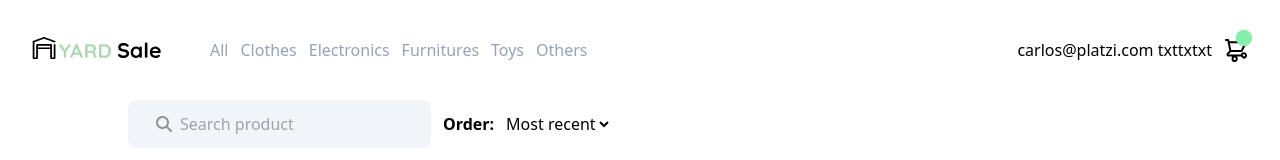
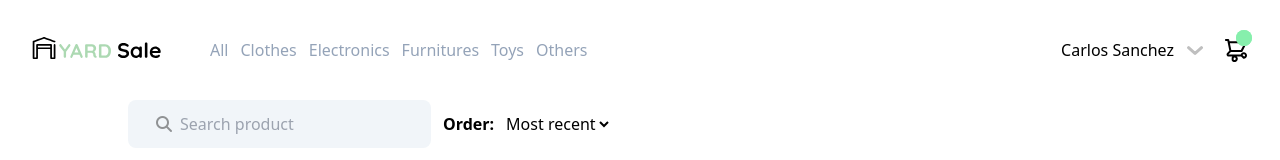
Before and after one commit to Guapura89/react-shop, a React app: page / in a window 1280 px wide. Shown: the top 160 px of the page. Built offline with nearby package versions, Linux system fonts and the light colour scheme.

Commit message:
feat: Add user menu

```diff
--- a/src/components/Header.jsx
+++ b/src/components/Header.jsx
@@ -2,12 +2,14 @@
 import menu_logo from '../assets/icons/icon_menu.svg';
 import logo from '../assets/logos/logo_yard_sale.svg';
 import shopping_cart from '../assets/icons/icon_shopping_cart.svg';
+import arrow from '../assets/icons/flechita.svg';
 
+import Menu from './Menu';
 import { useState } from 'react';
 
 const Header = () => {
-    const [userName, setUserName] = useState('carlos@platzi.com');
-    const [hi, setHi] = useState('txttxtxt');
+    const [userName, setUserName] = useState( 'Carlos Sanchez' );
+    const [display, setDisplay] = useState(true);
     return (
         <nav className='flex justify-between w-92 mx-auto px-8 h-[100px] min-w-[280px] 2xl:w-[80%]'>
 
@@ -38,7 +40,17 @@ const Header = () => {
 
             <div className="navbar-right items-center flex max-[640px]:hidden">
                 <ul className='flex gap-3'>
-                    <li className="navbar-email hover:text-slate-500 hover:cursor-pointer" onClick={() => setUserName('Hello')}>{ userName } { hi }</li>
+                    <li className="navbar-email flex gap-4 mx-3 relative select-none" onClick={() => setDisplay( !display )}>
+                        <p className='hover:text-slate-500 hover:cursor-pointer relative'>
+                            { userName }
+                        </p>
+                        <img src={ arrow } alt="arrow" className='w-[10px] rotate-90 hover:cursor-pointer' />
+
+                        {/* this could be a component */}
+                        <div style={{ display: display ? 'none' : 'block'}} className='absolute text-right -bottom-40 right-0 w-auto h-[150px] bg-white font-bold py-3 px-5 shadow-lg z-10'>
+                            <Menu />
+                        </div>
+                    </li>
                     <li className="navbar-shopping-cart">
                         <div className='relative'>
                             <img src={ shopping_cart } alt="shopping cart relative" className='hover:cursor-pointer' />
--- /dev/null
+++ b/src/components/Menu.jsx
@@ -0,0 +1,12 @@
+const Menu = () => {
+    return (
+        <ul>
+            <li className='hover:text-slate-500 hover:cursor-pointer my-2'><a href="/my-orders">My orders</a></li>
+            <li className='hover:text-slate-500 hover:cursor-pointer my-2'><a href="/"></a>My account</li>
+            <hr />
+            <li className='hover:text-slate-500 hover:cursor-pointer my-2 text-green-300 mt-4'><a href="/">Sign out</a></li>
+        </ul>
+    );
+}
+
+export default Menu;
--- a/src/components/ProductCard.jsx
+++ b/src/components/ProductCard.jsx
@@ -3,12 +3,10 @@ import Add from '../assets/icons/bt_add_to_cart.svg';
 const product = 'https://images.pexels.com/photos/276517/pexels-photo-276517.jpeg?auto=compress&cs=tinysrgb&dpr=2&h=650&w=940';
 
 
-import Header from './Header';
-
 const ProductCard = () => {
     return (
         <div className="product-card">
-            <img src={ product } alt="Product image" className='rounded-[25px]' />
+            <img src={ product } alt="Product image" className='rounded-[25px] hover:cursor-pointer' />
             <div className="product-info flex justify-between items-center p-2">
                 <div>
                     <p className='font-bold'>$120,00</p>
--- a/src/containers/ShopingCart.jsx
+++ b/src/containers/ShopingCart.jsx
@@ -9,7 +9,7 @@ const ShopingCart = () => {
             <div className='w-4/5 mx-auto'>
                 <div className="title-container flex gap-4 hover:cursor-pointer">
                     <img src={ flechita } alt="arrow" className='-rotate-180' />
-                    <p class="title font-bold">My order</p>
+                    <p className="title font-bold">My order</p>
                 </div>
 
                 <div className=" my-16">
@@ -24,7 +24,7 @@ const ShopingCart = () => {
                         <p>Total</p>
                         <p>$ 560.00</p>
                     </div>
-                    <button class="primary-button add-to-cart-button bg-[#ACD9B2] flex p-2 my-4 text-white font-bold items-center border-2 border-[#ACD9B2] justify-center gap-2 hover:bg-white hover:text-[#ACD9B2] rounded-lg w-4/5 mx-auto">
+                    <button className="primary-button add-to-cart-button bg-[#ACD9B2] flex p-2 my-4 text-white font-bold items-center border-2 border-[#ACD9B2] justify-center gap-2 hover:bg-white hover:text-[#ACD9B2] rounded-lg w-4/5 mx-auto">
                         Checkout
                     </button>
                 </div>
```
